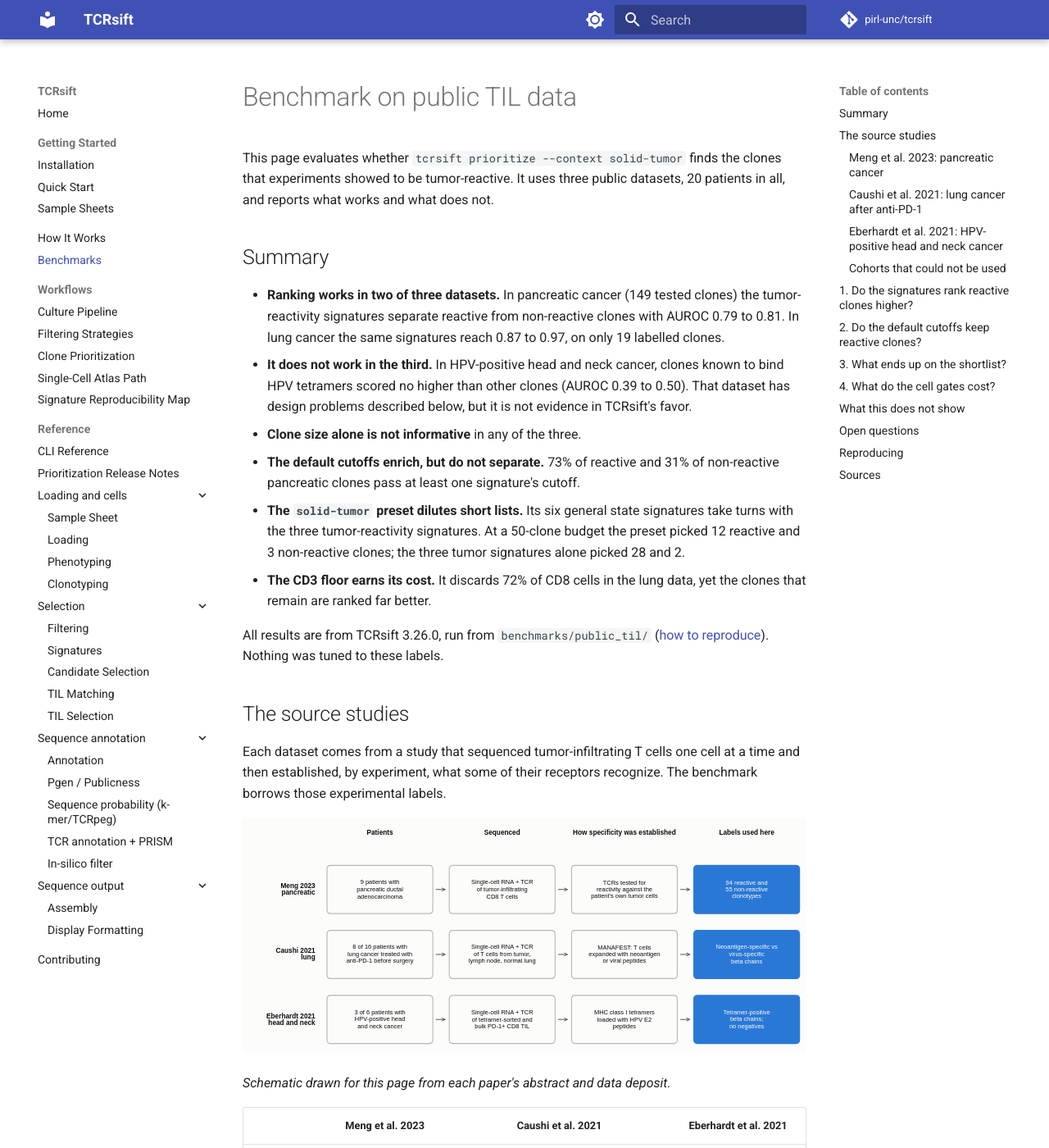
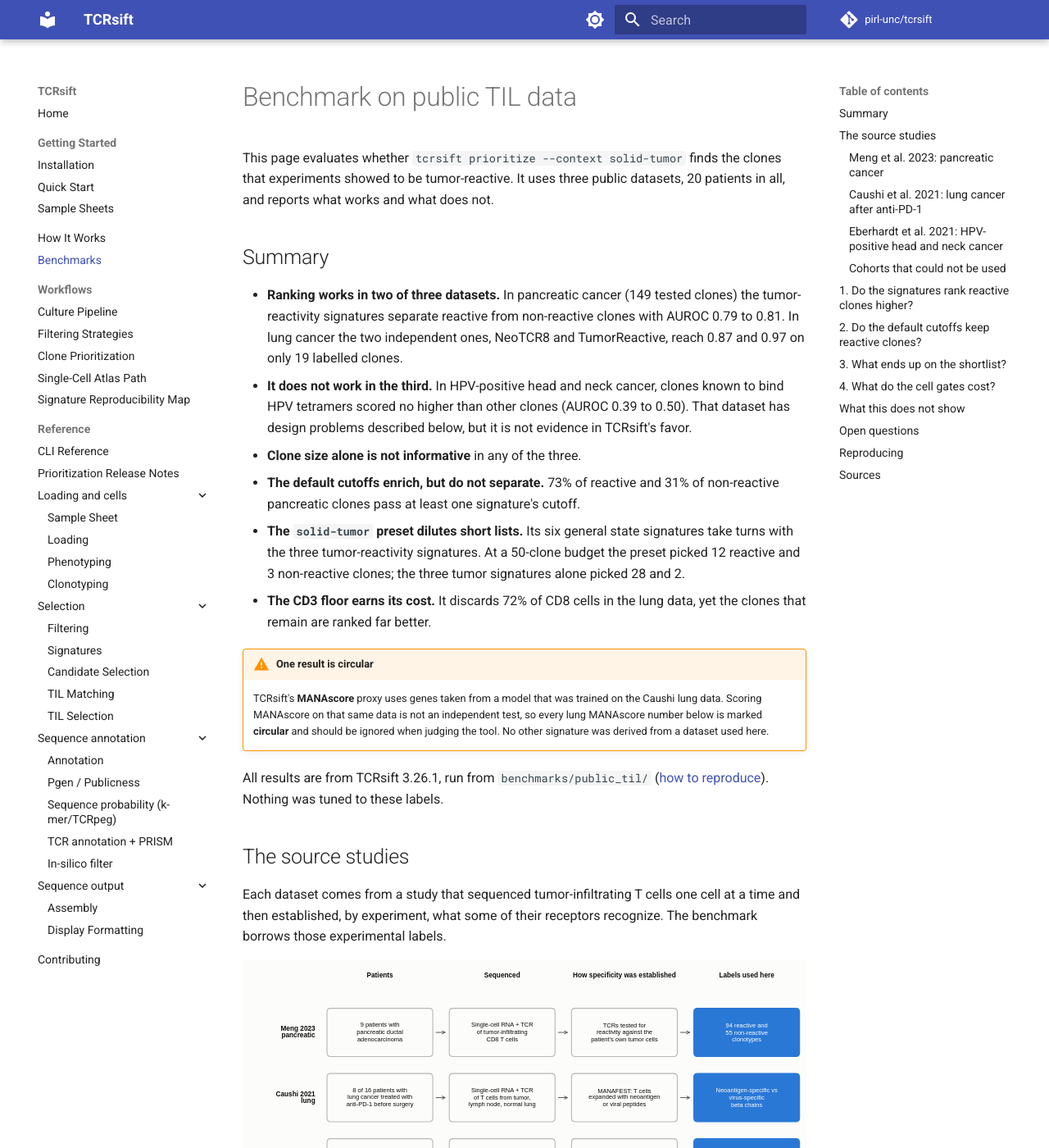
Before and after one commit to pirl-unc/tcrsift, an MkDocs documentation site: the page built from docs/benchmarks.md, in a window 1280 px wide and 1400 px high. Shown: the whole window at 82% size. Built offline with MkDocs 1.6.1 and Material for MkDocs 9.7.7, drawn with Linux system fonts in a browser that asks for light colours; comment, search, counter and statistics services are not loaded; some of the changed text lies outside the part shown.

Commit message:
Docs: mark results where a signature was derived from the evaluated dataset
MANAscore was built from the Caushi lung data, so its lung score is circular.
The evaluation page now says so in a notice at the top, lists where every
signature came from, marks the table cell, and draws that row hollow, orange
and starred in the lung figure.

Claude-Session: https://claude.ai/code/session_01JHJhwfJQkCRv3zBqAfdQkS

```diff
--- a/docs/benchmarks.md
+++ b/docs/benchmarks.md
@@ -8,8 +8,8 @@ datasets, 20 patients in all, and reports what works and what does not.
 
 - **Ranking works in two of three datasets.** In pancreatic cancer (149 tested
   clones) the tumor-reactivity signatures separate reactive from non-reactive
-  clones with AUROC 0.79 to 0.81. In lung cancer the same signatures reach 0.87
-  to 0.97, on only 19 labelled clones.
+  clones with AUROC 0.79 to 0.81. In lung cancer the two independent ones,
+  NeoTCR8 and TumorReactive, reach 0.87 and 0.97 on only 19 labelled clones.
 - **It does not work in the third.** In HPV-positive head and neck cancer,
   clones known to bind HPV tetramers scored no higher than other clones (AUROC
   0.39 to 0.50). That dataset has design problems described below, but it is
@@ -24,7 +24,14 @@ datasets, 20 patients in all, and reports what works and what does not.
 - **The CD3 floor earns its cost.** It discards 72% of CD8 cells in the lung
   data, yet the clones that remain are ranked far better.
 
-All results are from TCRsift 3.26.0, run from `benchmarks/public_til/`
+!!! warning "One result is circular"
+    TCRsift's **MANAscore** proxy uses genes taken from a model that was trained
+    on the Caushi lung data. Scoring MANAscore on that same data is not an
+    independent test, so every lung MANAscore number below is marked
+    **circular** and should be ignored when judging the tool. No other
+    signature was derived from a dataset used here.
+
+All results are from TCRsift 3.26.1, run from `benchmarks/public_til/`
 ([how to reproduce](#reproducing)). Nothing was tuned to these labels.
 
 ## The source studies
@@ -127,6 +134,17 @@ Each clone gets a percentile for each signature within its own sample. The
 AUROC is the probability that a random positive clone outranks a random
 negative one; 0.5 is chance.
 
+Where each signature came from decides whether a result is an independent
+test:
+
+| Signature | Derived from | Independent of the data here? |
+| --- | --- | --- |
+| MANAscore proxy (CXCL13, ENTPD1, IL7R) | A model trained on the **Caushi 2021** lung data (Zeng et al. 2025) | **No for lung: circular.** Yes for pancreatic and head and neck. |
+| NeoTCR8 | Lowery et al. 2022, metastatic gastrointestinal cancers | Yes, for all three |
+| TumorReactive and the six general state signatures | Marker panels curated from the literature, not fitted to data | Yes, for all three |
+
+In the lung figure the circular row is drawn hollow, in orange, and starred.
+
 ![AUROC by signature, pancreatic](assets/figures/benchmark_auroc_pancreatic.svg)
 
 ![AUROC by signature, lung](assets/figures/benchmark_auroc_lung.svg)
@@ -134,7 +152,7 @@ negative one; 0.5 is chance.
 | Signature | Pancreatic (94 vs 55) | Lung tumor (10 vs 9) | Head and neck (48 vs 376 unlabelled) |
 | --- | --- | --- | --- |
 | TumorReactive | 0.81 (0.74 to 0.89) | 0.97 (0.87 to 1.00) | 0.50 (0.43 to 0.58) |
-| MANAscore proxy | 0.80 (0.72 to 0.87) | 0.94, circular | 0.39 (0.31 to 0.48) |
+| MANAscore proxy | 0.80 (0.72 to 0.87) | **circular** (0.94) | 0.39 (0.31 to 0.48) |
 | NeoTCR8 | 0.79 (0.71 to 0.87) | 0.87 (0.67 to 1.00) | 0.40 (0.32 to 0.48) |
 | AcuteActivation | 0.70 (0.62 to 0.79) | 0.90 (0.72 to 1.00) | 0.44 (0.36 to 0.52) |
 | Differentiated | 0.70 (0.61 to 0.80) | 0.77 (0.52 to 0.94) | 0.32 (0.25 to 0.39) |
@@ -246,7 +264,8 @@ coverage of several cell states.
 
 On the lung tumors the full command, with its default 200-clone budget,
 shortlisted 5 of 10 neoantigen-specific clonotypes and 1 of 9 virus-specific
-ones, in a list holding 4% of all scored clones. In lymph node and normal lung
+ones, in a list holding 4% of all scored clones. The preset includes the
+circular MANAscore list, but none of those six clonotypes was supplied by it. In lymph node and normal lung
 it shortlisted 3 of 12 and 1 of 21. In head and neck it shortlisted 4 of 48
 tetramer-positive clonotypes with two or more cells (8%), against 59 of 376
 unlabelled ones (16%).
```
Also changed, not shown: docs/figures/make_benchmark_figures.py (+18 -9 lines), docs/assets/figures/benchmark_auroc_lung.svg.
